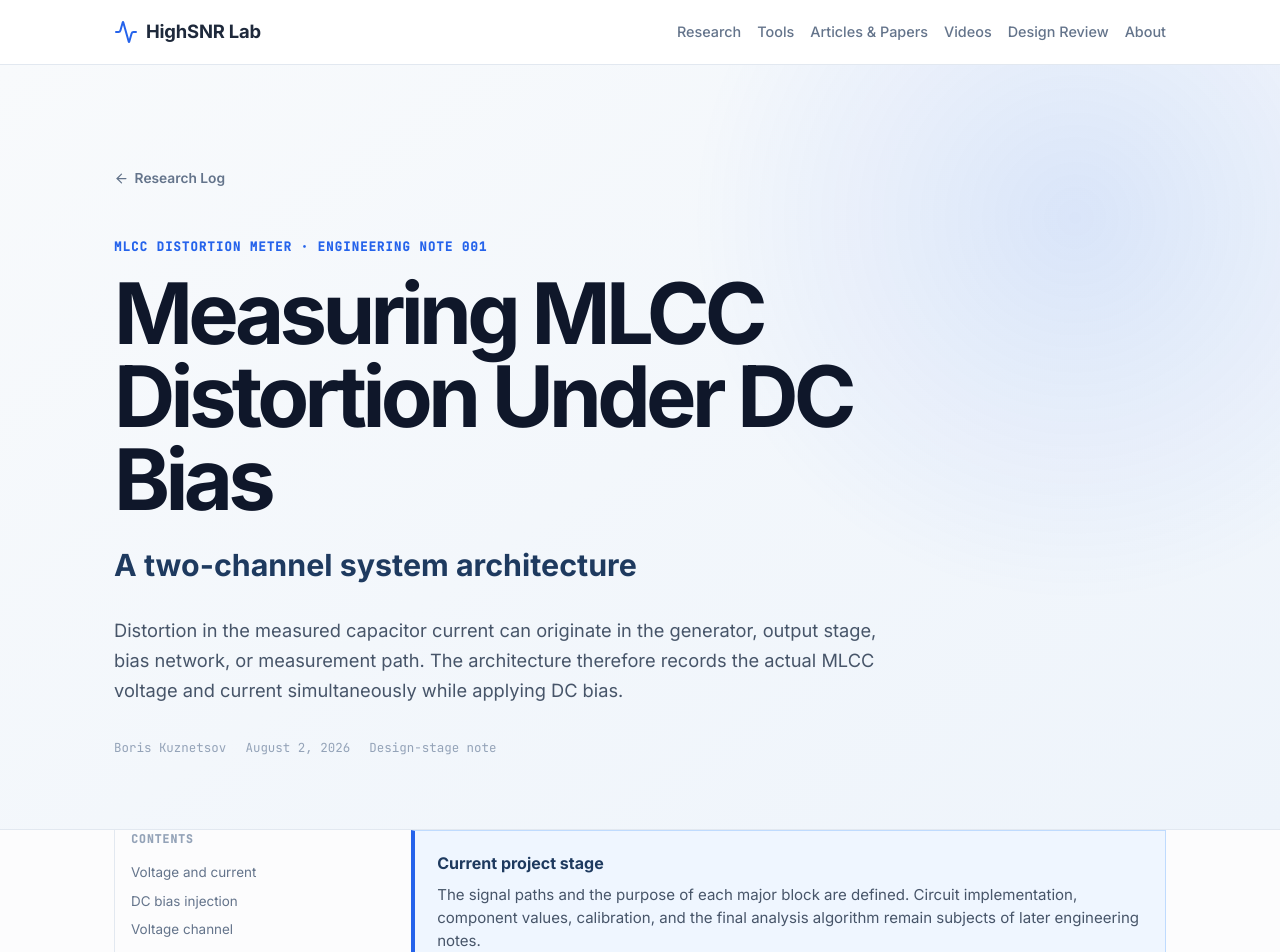
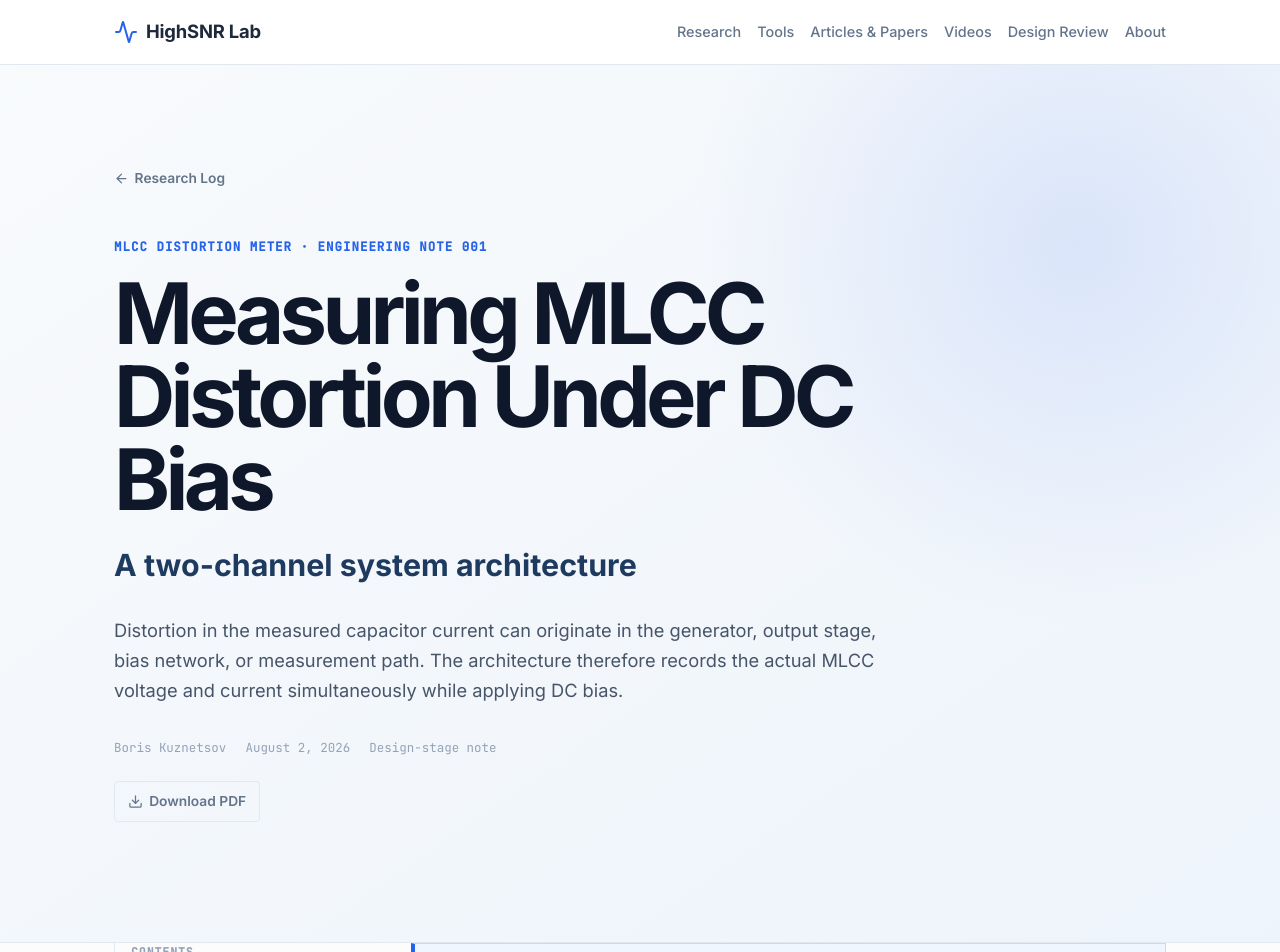
Before and after one commit to DrBorisKuznetsov/HighSNRPortal, a React (Vite) app in the folder portal/: page /lab-notes/mlcc-distortion-meter-functional-architecture in a window 1280 px wide. Shown: the top 952 px of the page. Built offline with nearby package versions, Linux system fonts and the light colour scheme.

Commit message:
Publish PDF for MLCC distortion meter engineering note

```diff
--- a/portal/src/pages/ContentPages.jsx
+++ b/portal/src/pages/ContentPages.jsx
@@ -179,6 +179,7 @@ const labNotes = [
     paragraphs: [],
     links: [
       { label: 'Open Engineering Note 001', to: '/lab-notes/mlcc-distortion-meter-functional-architecture' },
+      { label: 'Download PDF', href: '/lab-notes/mlcc-distortion-meter-functional-architecture/high-snr-lab-en-001-mlcc-distortion-meter-v4.pdf', download: true },
       { label: 'Capacitor Research', to: '/research' },
     ],
   },
@@ -450,9 +451,15 @@ export function LabNotes() {
               </div>
               <div className="lab-note-links">
                 {note.links.map((link) => (
-                  <Link key={link.to} to={link.to}>
-                    {link.label} <ArrowRight size={14} />
-                  </Link>
+                  link.href ? (
+                    <a key={link.label} href={link.href} target="_blank" rel="noopener noreferrer" download={link.download}>
+                      {link.label} <ArrowRight size={14} />
+                    </a>
+                  ) : (
+                    <Link key={link.to} to={link.to}>
+                      {link.label} <ArrowRight size={14} />
+                    </Link>
+                  )
                 ))}
               </div>
             </article>
--- a/portal/src/pages/MlccDistortionMeterArchitecture.jsx
+++ b/portal/src/pages/MlccDistortionMeterArchitecture.jsx
@@ -1,5 +1,5 @@
 import React from 'react';
-import { ArrowLeft, ArrowRight, Mail } from 'lucide-react';
+import { ArrowLeft, ArrowRight, Mail, Download } from 'lucide-react';
 import { Link } from '../router';
 import './MlccDistortionMeterArchitecture.css';
 
@@ -38,6 +38,18 @@ export default function MlccDistortionMeterArchitecture() {
             <span>Boris Kuznetsov</span>
             <span>August 2, 2026</span>
             <span>Design-stage note</span>
+          </div>
+          <div style={{ marginTop: '1.5rem' }}>
+            <a
+              href={`${assetRoot}/high-snr-lab-en-001-mlcc-distortion-meter-v4.pdf`}
+              target="_blank"
+              rel="noopener noreferrer"
+              download
+              className="mlcc-architecture-back"
+              style={{ display: 'inline-flex', alignItems: 'center', gap: '0.4rem', border: '1px solid var(--border-base)', padding: '0.5rem 0.8rem', borderRadius: '4px', textDecoration: 'none' }}
+            >
+              <Download size={15} /> Download PDF
+            </a>
           </div>
         </div>
       </header>
```
Also changed, not shown: 1 other file (tests, documents, lock files or other folders).
